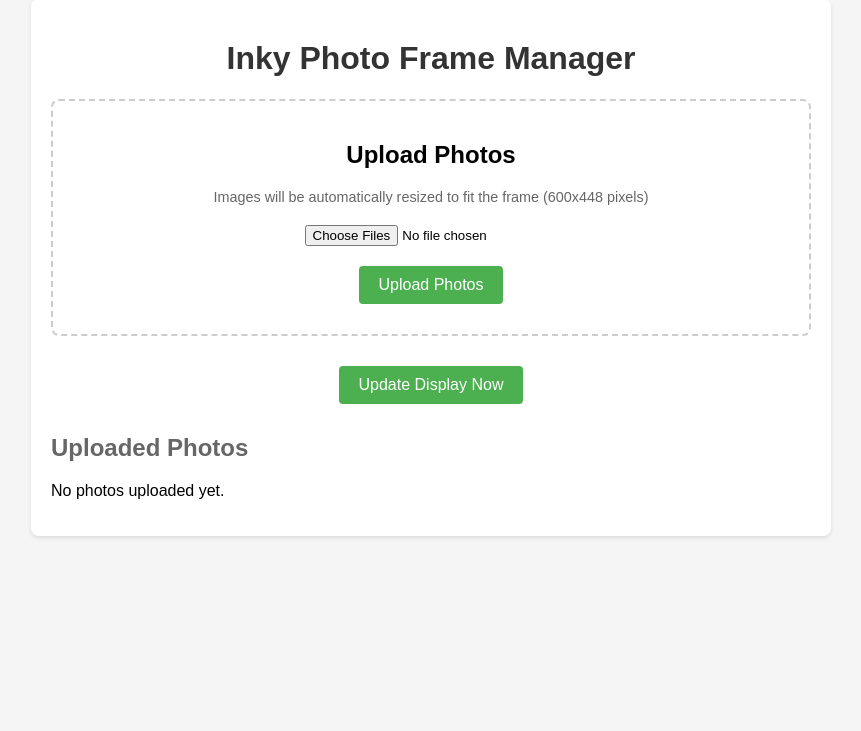
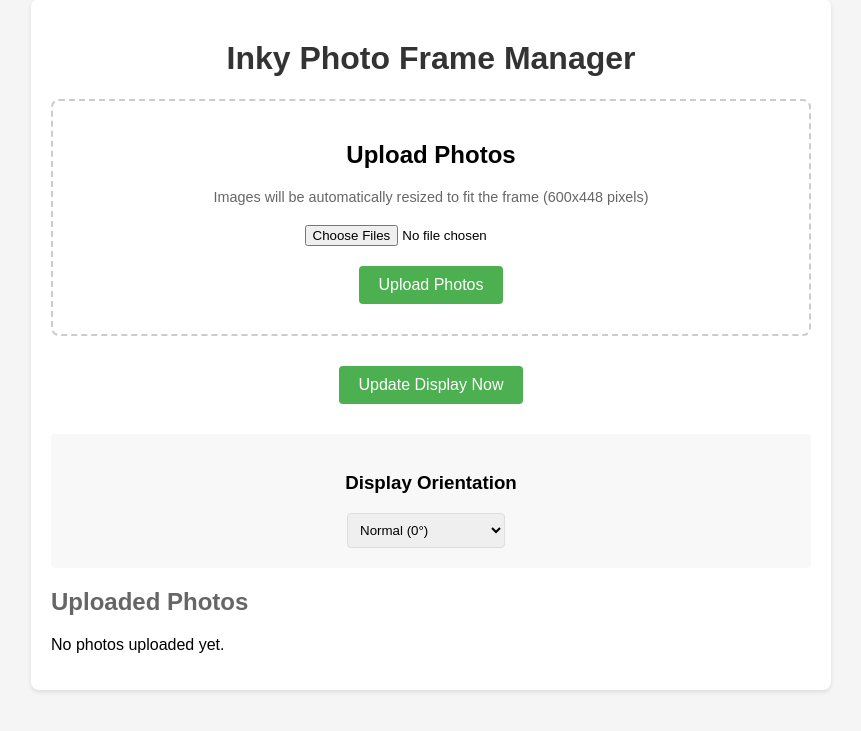
Before and after one commit to henrydennis/inky-photo-frame, a Flask app: page / in a window 1280 px wide. Shown: the part 21-752 px from the top of the page, without its empty margins (209-1070 px from the left). Run offline with Flask 3, Linux system fonts and the light colour scheme; some libraries are stand-ins or nearby versions.

Commit message:
Add orientation selector to web UI

```diff
--- a/app.py
+++ b/app.py
@@ -332,7 +332,19 @@ def index():
     photos = [f for f in os.listdir(app.config['UPLOAD_FOLDER'])
              if f.lower().endswith(('.png', '.jpg', '.jpeg'))]
     logger.info(f"Index page requested, found {len(photos)} photos")
-    return render_template('index.html', photos=photos)
+    return render_template('index.html', photos=photos, current_orientation=current_orientation)
+
+@app.route('/set_orientation', methods=['POST'])
+def set_orientation():
+    """Handle orientation changes"""
+    global current_orientation
+    new_orientation = request.form.get('orientation')
+    if new_orientation in [ORIENTATION_0, ORIENTATION_90, ORIENTATION_180, ORIENTATION_270]:
+        current_orientation = new_orientation
+        save_settings({'orientation': current_orientation})
+        logger.info(f"Orientation changed to: {current_orientation}°")
+        update_display()  # Update the display with new orientation
+    return redirect(url_for('index'))
 
 @app.route('/upload', methods=['POST'])
 def upload():
--- a/templates/index.html
+++ b/templates/index.html
@@ -177,6 +177,18 @@
             </form>
         </div>
 
+        <div style="text-align: center; margin: 20px 0; padding: 20px; background-color: #f8f8f8; border-radius: 4px;">
+            <h3>Display Orientation</h3>
+            <form action="{{ url_for('set_orientation') }}" method="post" style="display: inline-block;">
+                <select name="orientation" onchange="this.form.submit()" style="padding: 8px; margin-right: 10px; border-radius: 4px; border: 1px solid #ddd;">
+                    <option value="0" {% if current_orientation == "0" %}selected{% endif %}>Normal (0°)</option>
+                    <option value="90" {% if current_orientation == "90" %}selected{% endif %}>Right (90°)</option>
+                    <option value="180" {% if current_orientation == "180" %}selected{% endif %}>Upside Down (180°)</option>
+                    <option value="270" {% if current_orientation == "270" %}selected{% endif %}>Left (270°)</option>
+                </select>
+            </form>
+        </div>
+
         <div class="bulk-actions" id="bulkActions">
             <form id="bulkForm" method="post">
                 <button type="button" class="button delete" onclick="submitBulkAction('delete')">Delete Selected</button>
```
